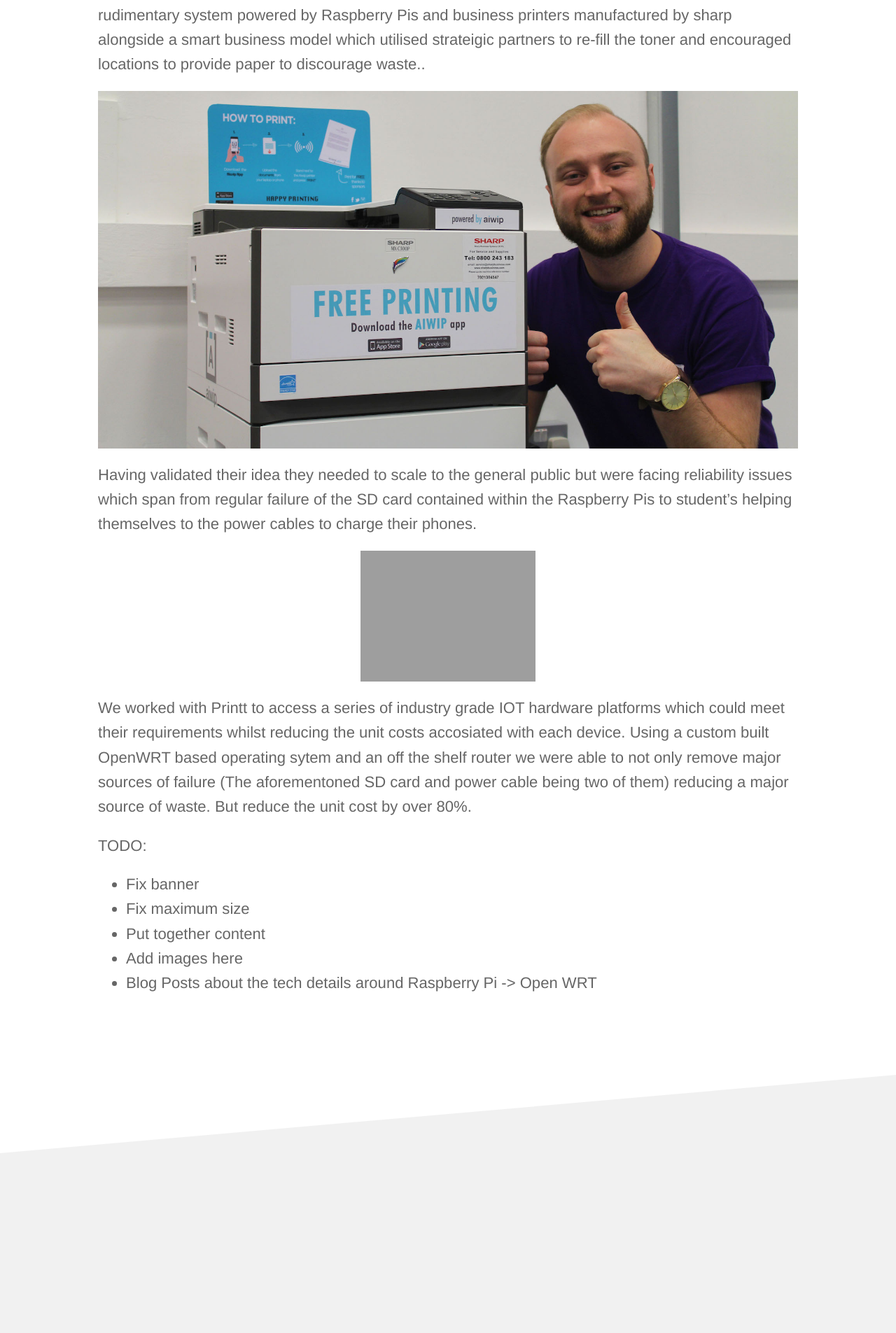
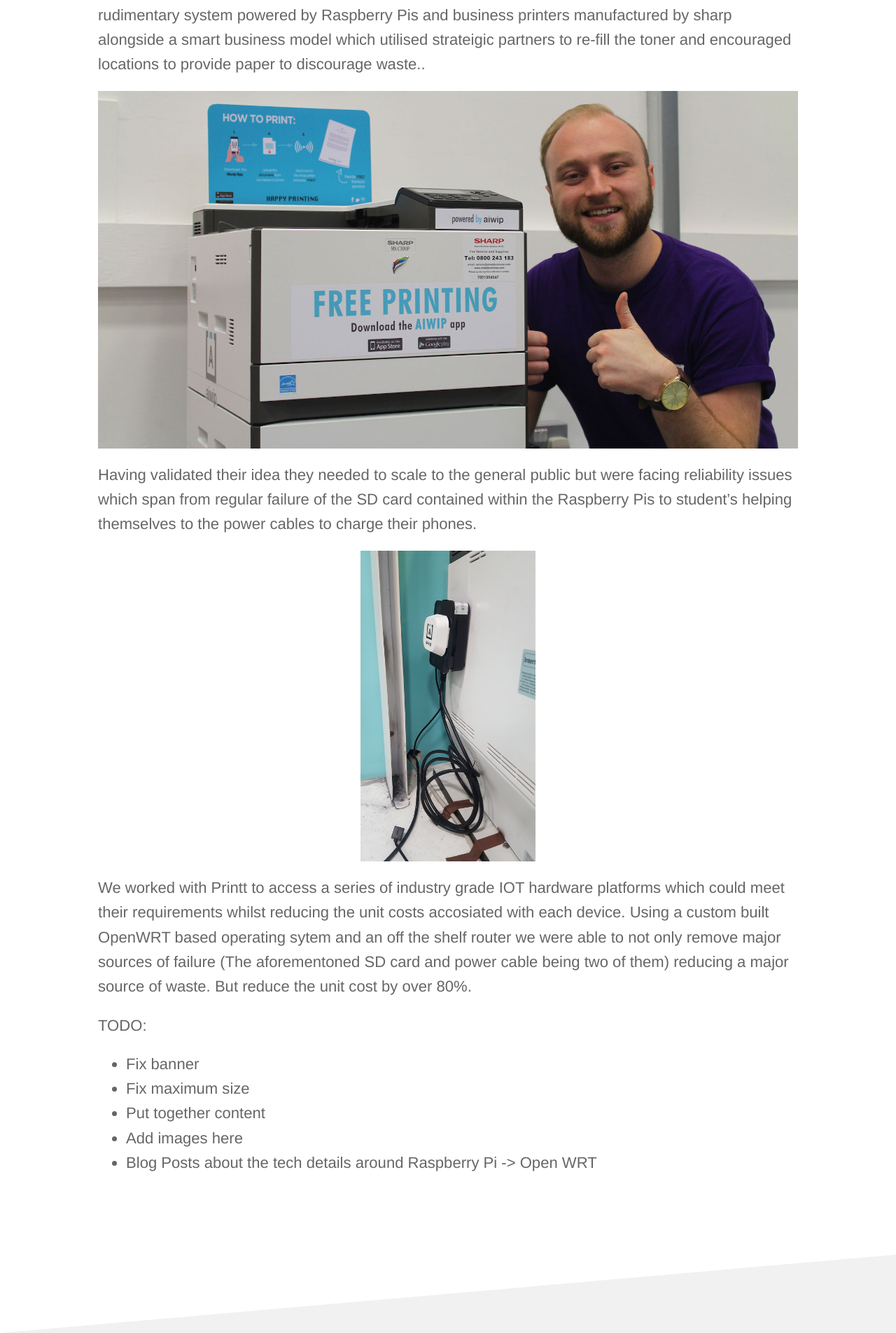
Before and after one commit to saudade-studio/saudade-studio.github.io, a Jekyll site: the page built from _portfolio/printt.md, in a window 1280 px wide. Shown: the part 1232-3137 px from the top of the page at 70% size. Built offline with Jekyll 4.4.1, drawn with Linux system fonts in a browser that asks for light colours; before the commit the page ends 2881 px from its top, so only the background shows below that.

Commit message:
Fix reference

```diff
--- a/_portfolio/printt.md
+++ b/_portfolio/printt.md
@@ -20,7 +20,7 @@ Having validated their idea they needed to scale to the general public but were
 span from regular failure of the SD card contained within the Raspberry Pis to student's helping themselves to the
 power cables to charge their phones.
 
-![An example of a broken printt station](/images/printt/2.jpg:img){:.centered width="250"}
+![An example of a broken printt station](/images/printt/2.jpg){:.centered width="250"}
 
 We worked with Printt to access a series of industry grade IOT hardware platforms which could meet their
 requirements whilst reducing the unit costs accosiated with each device. Using a custom built OpenWRT based
```
